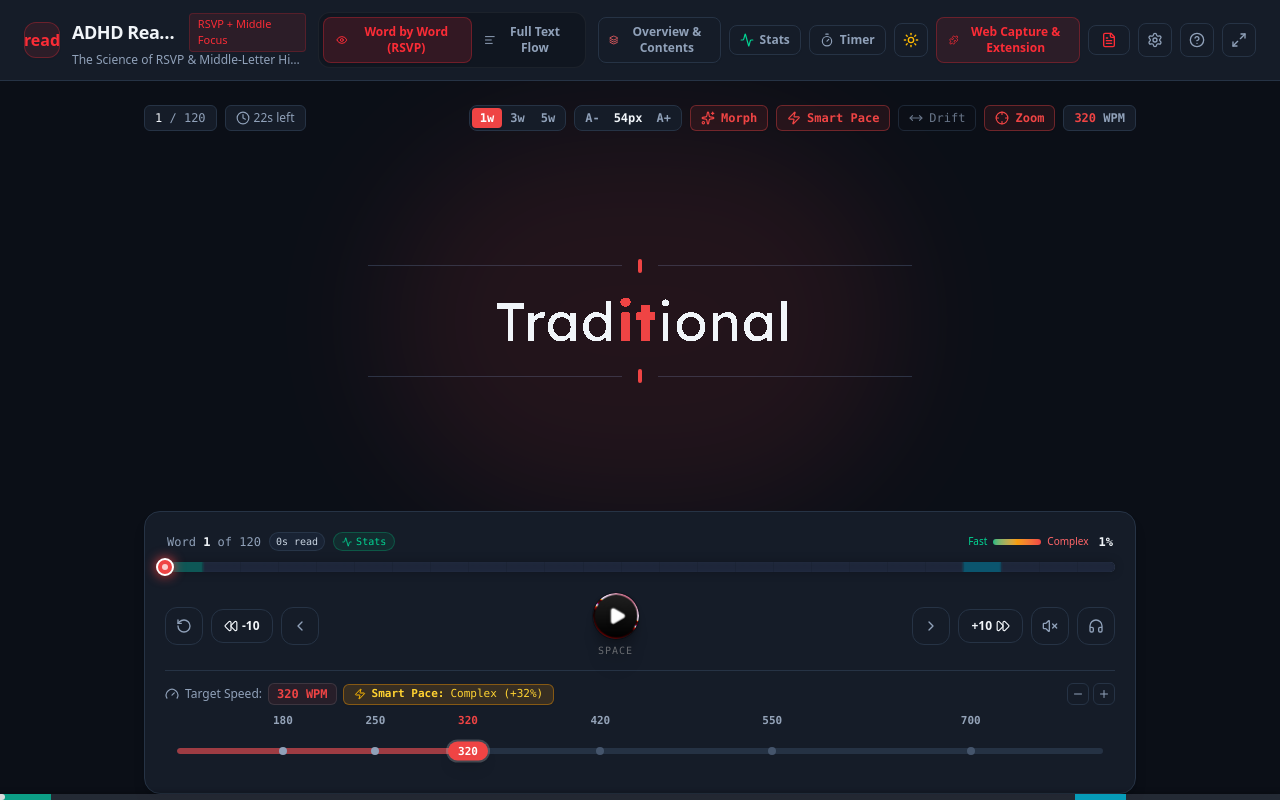
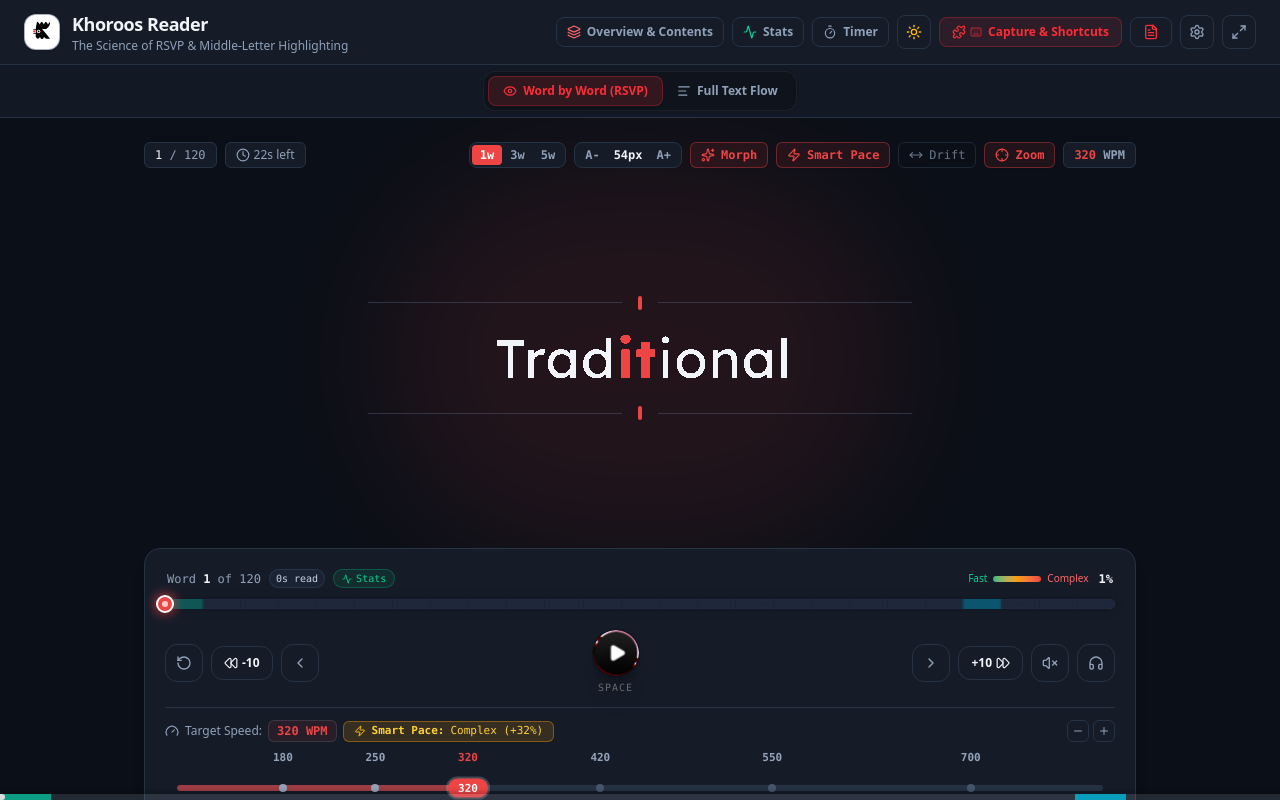
Before and after one commit to Mooricko/main, a React (Vite) app: page / in a window 1280 px wide. Built offline with nearby package versions, Linux system fonts and the light colour scheme.

Commit message:
refactor: rename app to Khoroos Reader and add shortcuts
- Rename branding to "Khoroos Reader" across UI and metadata.
- Integrate a dedicated keyboard shortcuts view into the Extension Hub.
- Add global '?' shortcut to trigger the keyboard shortcuts modal.

```diff
--- a/index.html
+++ b/index.html
@@ -3,10 +3,11 @@
   <head>
     <meta charset="UTF-8" />
     <meta name="viewport" content="width=device-width, initial-scale=1.0" />
-    <title>ADHD Reader - Word-by-Word RSVP Focus Reader</title>
-    <meta name="description" content="Word-by-word RSVP focus reader with middle-letter highlighting, smart auto-pause, reading progress heatmap, and dwell-based reading statistics to help people with ADHD read faster and stay engaged." />
-    <meta property="og:title" content="ADHD Reader - Word-by-Word RSVP Focus Reader" />
-    <meta property="og:description" content="Word-by-word RSVP focus reader with middle-letter highlighting, smart auto-pause, reading progress heatmap, and dwell-based reading statistics to help people with ADHD read faster and stay engaged." />
+    <title>Khoroos Reader - Word-by-Word RSVP Focus Reader</title>
+    <link rel="icon" type="image/svg+xml" href="/khoroos-logo.svg" />
+    <meta name="description" content="Word-by-word RSVP focus reader with middle-letter highlighting, smart auto-pause, reading progress heatmap, and dwell-based reading statistics to help read faster and stay engaged." />
+    <meta property="og:title" content="Khoroos Reader - Word-by-Word RSVP Focus Reader" />
+    <meta property="og:description" content="Word-by-word RSVP focus reader with middle-letter highlighting, smart auto-pause, reading progress heatmap, and dwell-based reading statistics to help read faster and stay engaged." />
     <meta property="og:type" content="website" />
     <meta name="twitter:card" content="summary_large_image" />
     <link rel="preconnect" href="https://fonts.googleapis.com">
--- a/src/App.tsx
+++ b/src/App.tsx
@@ -289,6 +289,7 @@ export default function App() {
   const [isSettingsOpen, setIsSettingsOpen] = useState(false);
   const [isShortcutsOpen, setIsShortcutsOpen] = useState(false);
   const [isExtensionHubOpen, setIsExtensionHubOpen] = useState(false);
+  const [extensionHubInitialTab, setExtensionHubInitialTab] = useState<'shortcuts' | 'simulator' | 'install' | 'files'>('shortcuts');
   const [isTimerModalOpen, setIsTimerModalOpen] = useState(false);
   const [isStatsModalOpen, setIsStatsModalOpen] = useState(false);
   const [toastNotification, setToastNotification] = useState<string | null>(null);
@@ -1039,6 +1040,10 @@ export default function App() {
         setIsOverviewOpen((prev) => !prev);
       } else if (e.key === 'd' || e.key === 'D') {
         handleUpdateSettings({ theme: settings.theme === 'light' ? 'midnight' : 'light' });
+      } else if (e.key === '?' || (e.key === '/' && !e.ctrlKey && !e.metaKey)) {
+        e.preventDefault();
+        setExtensionHubInitialTab('shortcuts');
+        setIsExtensionHubOpen((prev) => !prev);
       } else if (e.code === 'Escape') {
         setIsTextInputOpen(false);
         setIsOverviewOpen(false);
@@ -1149,8 +1154,14 @@ export default function App() {
           onOpenTextInput={() => setIsTextInputOpen(true)}
           onOpenOverview={() => setIsOverviewOpen(true)}
           onOpenSettings={() => setIsSettingsOpen(true)}
-          onOpenShortcuts={() => setIsShortcutsOpen(true)}
-          onOpenExtensionHub={() => setIsExtensionHubOpen(true)}
+          onOpenShortcuts={() => {
+            setExtensionHubInitialTab('shortcuts');
+            setIsExtensionHubOpen(true);
+          }}
+          onOpenExtensionHub={() => {
+            setExtensionHubInitialTab('simulator');
+            setIsExtensionHubOpen(true);
+          }}
           isFullscreen={isFullscreen}
           onToggleFullscreen={handleToggleFullscreen}
           currentTitle={currentTitle}
@@ -1274,9 +1285,10 @@ export default function App() {
         onClose={() => setIsExtensionHubOpen(false)}
         onApplyCapturedText={(text, title) => {
           handleApplyText(text, title || 'Captured Webpage Selection');
-          showToast(`⚡ Captured text loaded into ADHD Reader!`);
+          showToast(`⚡ Captured text loaded into Khoroos Reader!`);
         }}
         settings={settings}
+        initialTab={extensionHubInitialTab}
       />
 
       <SettingsDrawer
@@ -1336,7 +1348,7 @@ export default function App() {
             <div className="w-16 h-16 rounded-2xl bg-red-500 text-white flex items-center justify-center mx-auto mb-4 shadow-lg shadow-red-500/30">
               <Upload className="w-8 h-8" />
             </div>
-            <h2 className="text-xl font-bold text-white mb-2">Drop to Import into ADHD Reader</h2>
+            <h2 className="text-xl font-bold text-white mb-2">Drop to Import into Khoroos Reader</h2>
             <p className="text-sm text-slate-300 mb-4">
               Release your TXT, Markdown, or PDF document to start reading immediately
             </p>
--- a/src/components/ErrorBoundary.tsx
+++ b/src/components/ErrorBoundary.tsx
@@ -58,7 +58,7 @@ export class ErrorBoundary extends React.Component<Props, State> {
 
             <div className="space-y-2">
               <h2 className="text-xl font-semibold text-slate-100 tracking-tight">
-                ADHD Reader Recovered
+                Khoroos Reader Recovered
               </h2>
               <p className="text-sm text-slate-400 leading-relaxed">
                 A temporary display or state glitch occurred. Your reader has been safely paused to prevent loss of focus.
--- a/src/components/Header.tsx
+++ b/src/components/Header.tsx
@@ -16,10 +16,12 @@ import {
   Timer,
   BellOff,
   Activity,
-  Layers
+  Layers,
+  Keyboard
 } from 'lucide-react';
 import { ReaderSettings, ReaderViewMode } from '../types';
 import { THEME_CONFIGS, HIGHLIGHT_COLORS } from '../utils/themeStyles';
+import { KhoroosLogo } from './KhoroosLogo';
 
 interface HeaderProps {
   settings: ReaderSettings;
@@ -68,63 +70,30 @@ export const Header: React.FC<HeaderProps> = ({
   return (
     <header
       id="app-header"
-      className={`w-full border-b ${theme.borderClass} ${theme.cardBgClass} px-4 py-3 sm:px-6 transition-all duration-700 ease-out z-30 shrink-0 ${
+      className={`w-full border-b ${theme.borderClass} ${theme.cardBgClass} transition-all duration-700 ease-out z-30 shrink-0 ${
         isIdle ? 'opacity-0 -translate-y-4 pointer-events-none' : 'opacity-100 translate-y-0'
       }`}
     >
-      <div className="max-w-7xl mx-auto flex items-center justify-between gap-3">
+      <div className="max-w-7xl mx-auto px-4 py-2.5 sm:px-6 flex items-center justify-between gap-3">
         {/* Brand & Document Name */}
         <div className="flex items-center gap-3 min-w-0">
           <div
-            className="flex items-center justify-center w-9 h-9 rounded-xl bg-red-500/10 border border-red-500/30 text-red-500 shrink-0 font-bold text-base shadow-xs"
-            title="ADHD Reader"
+            className="flex items-center justify-center w-9 h-9 rounded-xl bg-white border border-slate-700/40 text-black shrink-0 shadow-sm overflow-hidden p-1 transition-transform hover:scale-105"
+            title="Khoroos Reader"
           >
-            <span>re<span className="text-red-500">ad</span></span>
+            <KhoroosLogo className="w-full h-full text-black" />
           </div>
 
           <div className="min-w-0">
             <div className="flex items-center gap-2">
               <h1 className={`text-base sm:text-lg font-bold tracking-tight ${theme.textPrimary} truncate`}>
-                ADHD Reader
+                Khoroos Reader
               </h1>
-              <span className="hidden md:inline-flex items-center px-2 py-0.5 rounded text-[11px] font-medium bg-red-500/10 text-red-500 border border-red-500/20">
-                RSVP + Middle Focus
-              </span>
             </div>
             <p className={`text-xs ${theme.textMuted} truncate max-w-[200px] sm:max-w-xs md:max-w-md`}>
               {currentTitle}
             </p>
           </div>
-        </div>
-
-        {/* Center / Mode Switcher */}
-        <div className="hidden sm:flex items-center p-1 rounded-xl bg-black/20 border border-white/5">
-          <button
-            id="view-mode-rsvp-btn"
-            type="button"
-            onClick={() => onToggleViewMode('rsvp')}
-            className={`flex items-center gap-1.5 px-3 py-1.5 rounded-lg text-xs font-semibold transition-all ${
-              viewMode === 'rsvp'
-                ? `${highlight.bgBadge} border shadow-xs`
-                : `${theme.textMuted} hover:${theme.textPrimary}`
-            }`}
-          >
-            <Eye className="w-3.5 h-3.5" />
-            <span>Word by Word (RSVP)</span>
-          </button>
-          <button
-            id="view-mode-flow-btn"
-            type="button"
-            onClick={() => onToggleViewMode('flow')}
-            className={`flex items-center gap-1.5 px-3 py-1.5 rounded-lg text-xs font-semibold transition-all ${
-              viewMode === 'flow'
-                ? `${highlight.bgBadge} border shadow-xs`
-                : `${theme.textMuted} hover:${theme.textPrimary}`
-            }`}
-          >
-            <AlignLeft className="w-3.5 h-3.5" />
-            <span>Full Text Flow</span>
-          </button>
         </div>
 
         {/* Action Controls */}
@@ -205,17 +174,21 @@ export const Header: React.FC<HeaderProps> = ({
             )}
           </button>
 
-          {/* Chrome Extension & Webpage Capture Hub */}
+          {/* Merged Web Capture, Extension & Shortcuts Button */}
           <button
             id="open-extension-hub-btn"
             type="button"
             onClick={onOpenExtensionHub}
-            title="Chrome Extension & Web Selection Capture (Manifest V3)"
+            title="Web Capture, Chrome Extension & Keyboard Shortcuts (?)"
+            aria-label="Web Capture & Keyboard Shortcuts"
             className="flex items-center gap-1.5 px-3 py-1.5 rounded-lg border border-red-500/30 bg-red-500/10 hover:bg-red-500/20 text-red-500 transition-colors text-xs font-semibold shadow-xs"
           >
-            <Puzzle className="w-3.5 h-3.5" />
-            <span className="hidden sm:inline">Web Capture & Extension</span>
-            <span className="sm:hidden">Extension</span>
+            <div className="flex items-center gap-1">
+              <Puzzle className="w-3.5 h-3.5" />
+              <Keyboard className="w-3 h-3 opacity-70" />
+            </div>
+            <span className="hidden sm:inline">Capture & Shortcuts</span>
+            <span className="sm:hidden">Tools</span>
           </button>
 
           {/* Change Text / Library Button */}
@@ -241,18 +214,6 @@ export const Header: React.FC<HeaderProps> = ({
             <Settings className="w-4 h-4" />
           </button>
 
-          {/* Shortcuts Info Button */}
-          <button
-            id="open-shortcuts-btn"
-            type="button"
-            onClick={onOpenShortcuts}
-            title="Keyboard Shortcuts"
-            aria-label="Keyboard Shortcuts"
-            className={`hidden sm:flex p-2 rounded-lg border ${theme.borderClass} ${theme.textMuted} hover:${theme.textPrimary} hover:${theme.accentSurface} transition-colors`}
-          >
-            <HelpCircle className="w-4 h-4" />
-          </button>
-
           {/* Fullscreen Mode Button */}
           <button
             id="toggle-fullscreen-btn"
@@ -266,6 +227,41 @@ export const Header: React.FC<HeaderProps> = ({
           </button>
         </div>
       </div>
+
+      {/* Mode Switcher Under Header */}
+      <div
+        id="mode-switcher-bar"
+        className={`w-full border-t ${theme.borderClass} bg-black/10 py-1.5 px-4 flex items-center justify-center`}
+      >
+        <div className="flex items-center p-1 rounded-xl bg-black/20 border border-white/5 shadow-xs">
+          <button
+            id="view-mode-rsvp-btn"
+            type="button"
+            onClick={() => onToggleViewMode('rsvp')}
+            className={`flex items-center gap-1.5 px-3.5 py-1.5 rounded-lg text-xs font-semibold transition-all ${
+              viewMode === 'rsvp'
+                ? `${highlight.bgBadge} border shadow-xs`
+                : `${theme.textMuted} hover:${theme.textPrimary}`
+            }`}
+          >
+            <Eye className="w-3.5 h-3.5" />
+            <span>Word by Word (RSVP)</span>
+          </button>
+          <button
+            id="view-mode-flow-btn"
+            type="button"
+            onClick={() => onToggleViewMode('flow')}
+            className={`flex items-center gap-1.5 px-3.5 py-1.5 rounded-lg text-xs font-semibold transition-all ${
+              viewMode === 'flow'
+                ? `${highlight.bgBadge} border shadow-xs`
+                : `${theme.textMuted} hover:${theme.textPrimary}`
+            }`}
+          >
+            <AlignLeft className="w-3.5 h-3.5" />
+            <span>Full Text Flow</span>
+          </button>
+        </div>
+      </div>
     </header>
   );
 };
--- /dev/null
+++ b/src/components/KhoroosLogo.tsx
@@ -0,0 +1,126 @@
+import React from 'react';
+
+interface KhoroosLogoProps {
+  className?: string;
+  size?: number | string;
+  variant?: 'mark' | 'full';
+  monochrome?: boolean;
+}
+
+export const KhoroosLogo: React.FC<KhoroosLogoProps> = ({
+  className = 'w-9 h-9',
+  size,
+  variant = 'mark',
+  monochrome = false,
+}) => {
+  const style = size ? { width: size, height: size } : undefined;
+
+  if (variant === 'full') {
+    return (
+      <svg
+        viewBox="0 0 500 500"
+        fill="none"
+        xmlns="http://www.w3.org/2000/svg"
+        className={className}
+        style={style}
+        aria-label="Khoroos Reader"
+      >
+        {/* Rooster Head Silhouette */}
+        <path
+          d="M130 190
+             H85 V205
+             H130 V275
+             H85 V290
+             H130 V340
+             C150 380 185 400 210 340
+             C230 400 270 400 290 340
+             C310 390 350 380 405 380
+             C350 300 300 250 250 190
+             H330
+             C380 160 410 120 405 55
+             C385 75 375 90 365 105
+             C350 75 330 60 315 55
+             C300 80 295 95 285 105
+             C270 75 250 60 235 55
+             C220 80 215 95 205 105
+             C190 75 170 60 155 55
+             C145 95 135 140 130 190 Z"
+          fill="currentColor"
+        />
+
+        {/* Signature Red Dot at Beak Opening */}
+        <circle
+          cx="100"
+          cy="240"
+          r="22"
+          fill={monochrome ? 'currentColor' : '#EF4444'}
+        />
+
+        {/* Iconic White Eye Ring */}
+        <circle cx="185" cy="240" r="34" fill="white" />
+        <circle cx="185" cy="240" r="17" fill="black" />
+
+        {/* Wordmark KHOROOS */}
+        <text
+          x="250"
+          y="450"
+          textAnchor="middle"
+          fill="currentColor"
+          fontFamily="system-ui, -apple-system, sans-serif"
+          fontWeight="900"
+          fontSize="44"
+          letterSpacing="6"
+        >
+          KHOROOS
+        </text>
+      </svg>
+    );
+  }
+
+  // Compact Rooster Mark for Header Badge
+  return (
+    <svg
+      viewBox="0 0 500 500"
+      fill="none"
+      xmlns="http://www.w3.org/2000/svg"
+      className={className}
+      style={style}
+      aria-label="Khoroos Logo"
+    >
+      {/* Rooster Silhouette */}
+      <path
+        d="M130 190
+           H85 V205
+           H130 V275
+           H85 V290
+           H130 V340
+           C150 380 185 400 210 340
+           C230 400 270 400 290 340
+           C310 390 350 380 405 380
+           C350 300 300 250 250 190
+           H330
+           C380 160 410 120 405 55
+           C385 75 375 90 365 105
+           C350 75 330 60 315 55
+           C300 80 295 95 285 105
+           C270 75 250 60 235 55
+           C220 80 215 95 205 105
+           C190 75 170 60 155 55
+           C145 95 135 140 130 190 Z"
+        fill="currentColor"
+      />
+
+      {/* Signature Red Dot at Beak Opening */}
+      <circle
+        cx="100"
+        cy="240"
+        r="22"
+        fill={monochrome ? 'currentColor' : '#EF4444'}
+      />
+
+      {/* Eye Ring */}
+      <circle cx="185" cy="240" r="34" fill="white" />
+      <circle cx="185" cy="240" r="17" fill="black" />
+    </svg>
+  );
+};
```
Also changed, not shown: src/components/ExtensionHubModal.tsx (+87 -9 lines), public/khoroos-logo.svg (added).
